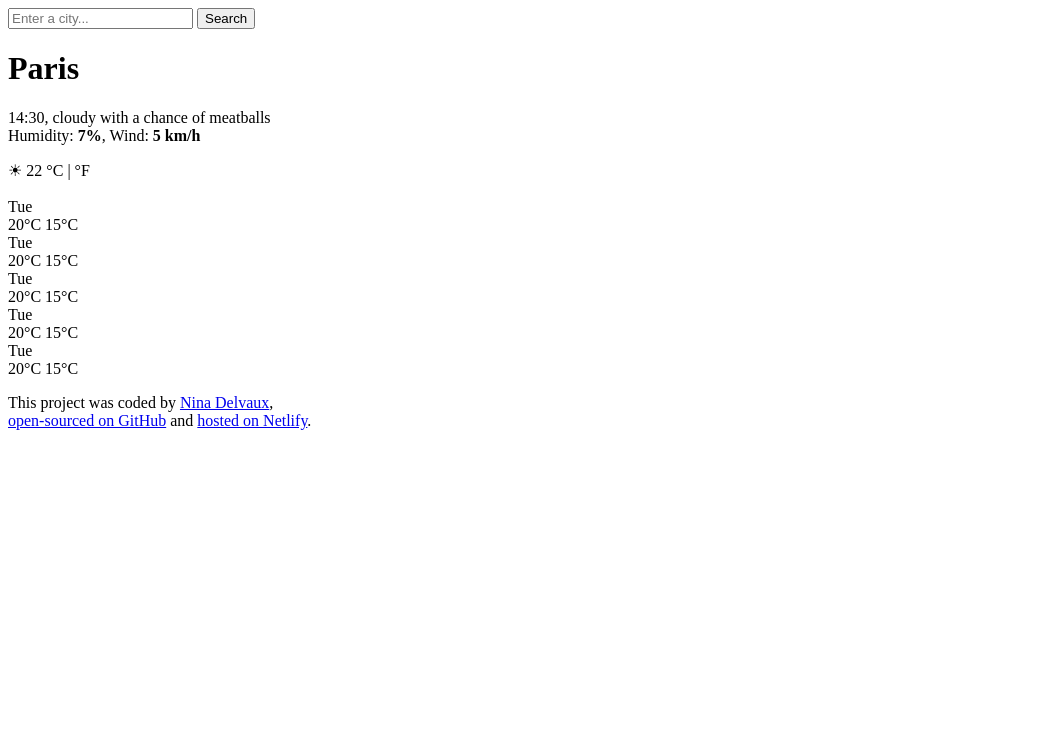
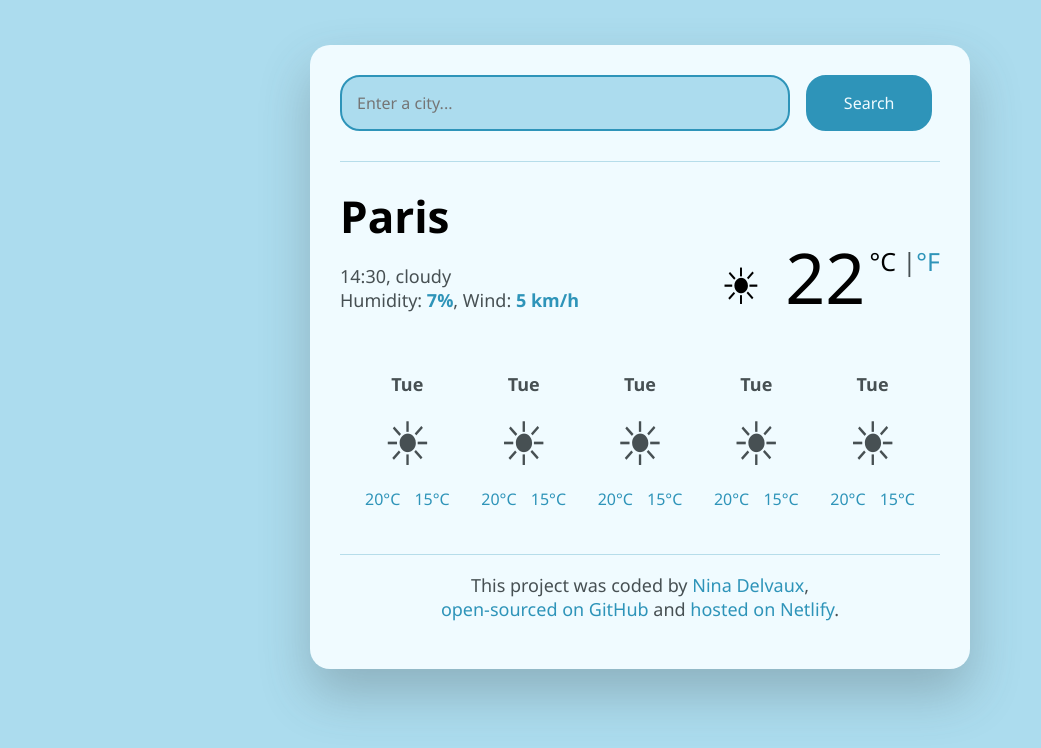
Before and after one commit to NinaDlvx/My-Weather-Forecast, a plain HTML site: page index.html in a window 1280 px wide. Shown: the whole page, without its empty margins (0-1041 px from the left). Drawn offline with Linux system fonts and the light colour scheme.

Commit message:
Added CSS & added small icons in html

```diff
--- a/index.html
+++ b/index.html
@@ -4,6 +4,7 @@
     <meta charset="UTF-8" />
     <meta name="viewport" content="width=device-width, initial-scale=1.0" />
     <meta http-equiv="X-UA-Compatible" content="IE=7" />
+    <link rel="stylesheet" href="src/style.css" />
     <title>My selfmade Weather Forecast</title>
   </head>
   <body>
@@ -24,7 +25,7 @@
             <h1>Paris</h1>
             <p>
               <span>14:30</span>,
-              <span>cloudy with a chance of meatballs</span>
+              <span>cloudy</span>
               <br />Humidity: <strong>7%</strong>, Wind:
               <strong>5 km/h</strong>
             </p>
@@ -32,35 +33,44 @@
           <div>
             <span class="icon">☀</span>
             <span class="highlighted-temperature">22</span>
-            <span class="celsius">°C | °F</span>
+            <span class="degrees">
+              <span class="celsius">°C</span> |<span class="fahrenheit"
+                >°F</span
+              >
+            </span>
+          </div>
         </div>
         <br />
         <div class="weather-forecast">
           <div class="weather-forecast-day">
             <div class="weather-forecast-date">Tue</div>
+            <div class="small-icon">☀</div>
             <span class="weather-forecast-max-temp">20°C</span>
             <span class="weather-forecast-min-temp">15°C</span>
           </div>
           <div class="weather-forecast-day">
             <div class="weather-forecast-date">Tue</div>
+            <div class="small-icon">☀</div>
             <span class="weather-forecast-max-temp">20°C</span>
             <span class="weather-forecast-min-temp">15°C</span>
           </div>
           <div class="weather-forecast-day">
             <div class="weather-forecast-date">Tue</div>
+            <div class="small-icon">☀</div>
             <span class="weather-forecast-max-temp">20°C</span>
             <span class="weather-forecast-min-temp">15°C</span>
           </div>
           <div class="weather-forecast-day">
             <div class="weather-forecast-date">Tue</div>
+            <div class="small-icon">☀</div>
             <span class="weather-forecast-max-temp">20°C</span>
             <span class="weather-forecast-min-temp">15°C</span>
           </div>
           <div class="weather-forecast-day">
             <div class="weather-forecast-date">Tue</div>
+            <div class="small-icon">☀</div>
             <span class="weather-forecast-max-temp">20°C</span>
             <span class="weather-forecast-min-temp">15°C</span>
-            </div>
           </div>
         </div>
       </main>
--- /dev/null
+++ b/src/style.css
@@ -0,0 +1,127 @@
+body {
+  background-color: #acdcee;
+  color: #475053;
+  font-family: "Segoe UI", Tahoma, Geneva, Verdana, sans-serif;
+}
+.container {
+  background-color: #f0fbff;
+  margin: 45px auto;
+  max-width: 600px;
+  padding: 30px;
+  border-radius: 20px;
+  box-shadow: 0px 25px 50px rgba(71, 80, 83, 0.3);
+}
+.search-form-input {
+  background-color: #acdcee;
+  color: #475053;
+  padding: 2.5%;
+  width: 75%;
+  border: 2px solid #2e94b9;
+  border-radius: 20px;
+  font-size: 16px;
+  margin-bottom: 5%;
+  font-family: "Segoe UI", Tahoma, Geneva, Verdana, sans-serif;
+}
+.search-button {
+  color: #f0fbff;
+  background-color: #2e94b9;
+  padding: 2.5%;
+  width: 21%;
+  margin-left: 2%;
+  border: 2px solid #2e94b9;
+  border-radius: 20px;
+  font-size: 16px;
+  margin-bottom: 5%;
+  font-family: "Segoe UI", Tahoma, Geneva, Verdana, sans-serif;
+}
+.search-button:hover {
+  background-color: #f0fbff;
+  color: #2e94b9;
+  transition: all 200ms ease-in-out;
+}
+main {
+  border-top: 1px solid rgba(46, 148, 185, 0.3);
+  border-bottom: 1px solid rgba(46, 148, 185, 0.3);
+  padding: 4% 0;
+}
+.weather {
+  display: flex;
+  justify-content: space-between;
+}
+h1 {
+  font-size: 44px;
+  color: black;
+  margin: 0;
+}
+p {
+  font-size: 18px;
+  line-height: 24px;
+}
+strong {
+  color: #2e94b9;
+}
+.icon {
+  font-size: 50px;
+  color: black;
+  position: relative;
+  right: 10%;
+  top: 30%;
+}
+
+.highlighted-temperature {
+  font-size: 70px;
+  color: black;
+  position: relative;
+  top: 30%;
+}
+.degrees {
+  font-size: 25px;
+  position: relative;
+  bottom: -7%;
+}
+.celsius {
+  color: black;
+}
+.fahrenheit {
+  color: #2e94b9;
+}
+.fahrenheit:hover {
+  text-decoration: underline;
+  cursor: pointer;
+}
+.weather-forecast {
+  display: flex;
+  justify-content: space-between;
+  margin: 20px;
+}
+.weather-forecast-date {
+  text-align: center;
+  font-size: large;
+  font-weight: 700;
+}
+.small-icon {
+  text-align: center;
+  font-size: 60px;
+  margin: 5px;
+}
+.weather-forecast-max-temp {
+  font-weight: 500;
+  color: #2e94b9;
+  padding: 5px;
+}
+.weather-forecast-min-temp {
+  font-weight: 200;
+  color: #2e94b9;
+  padding: 5px;
+}
+footer {
+  text-align: center;
+}
+a {
+  color: #2e94b9;
+  text-decoration: none;
+}
+
+a:hover {
+  text-decoration: underline;
+}
```
Lines whose indentation alone changed are shown as unchanged.
